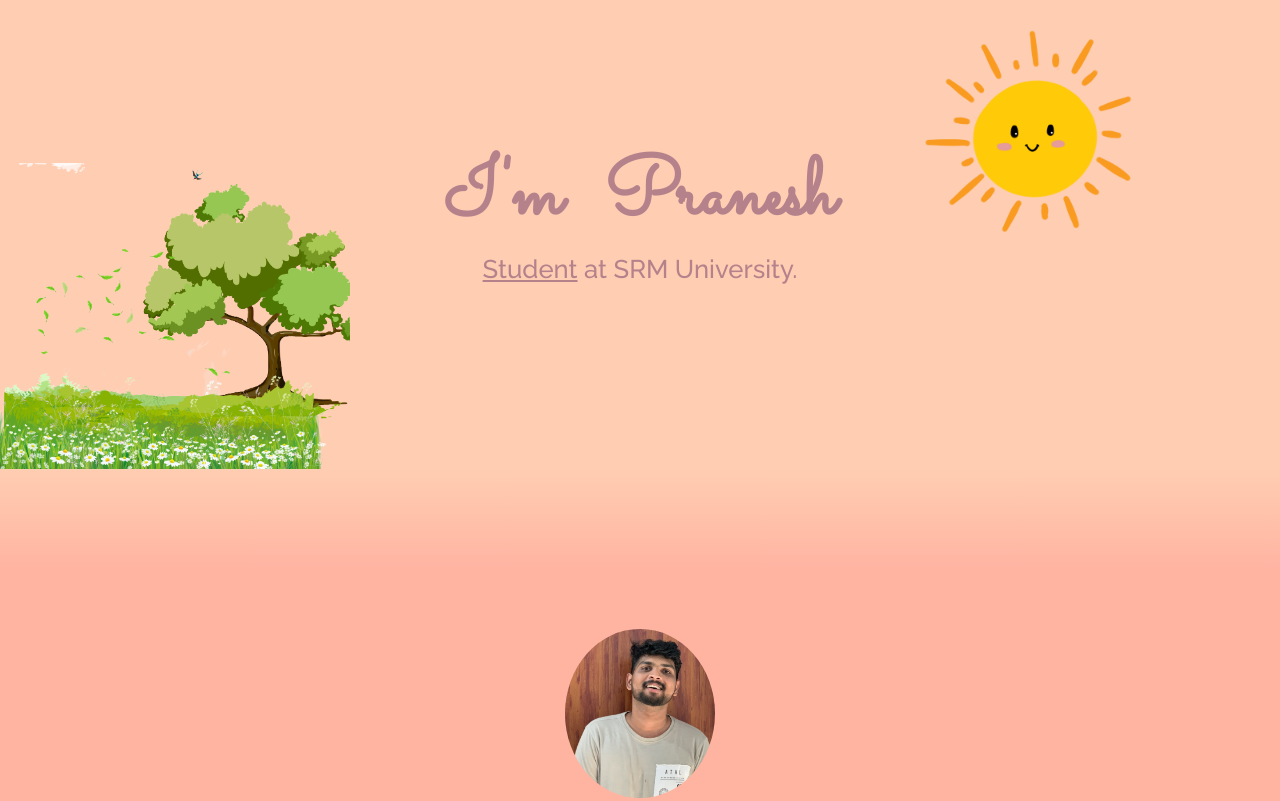
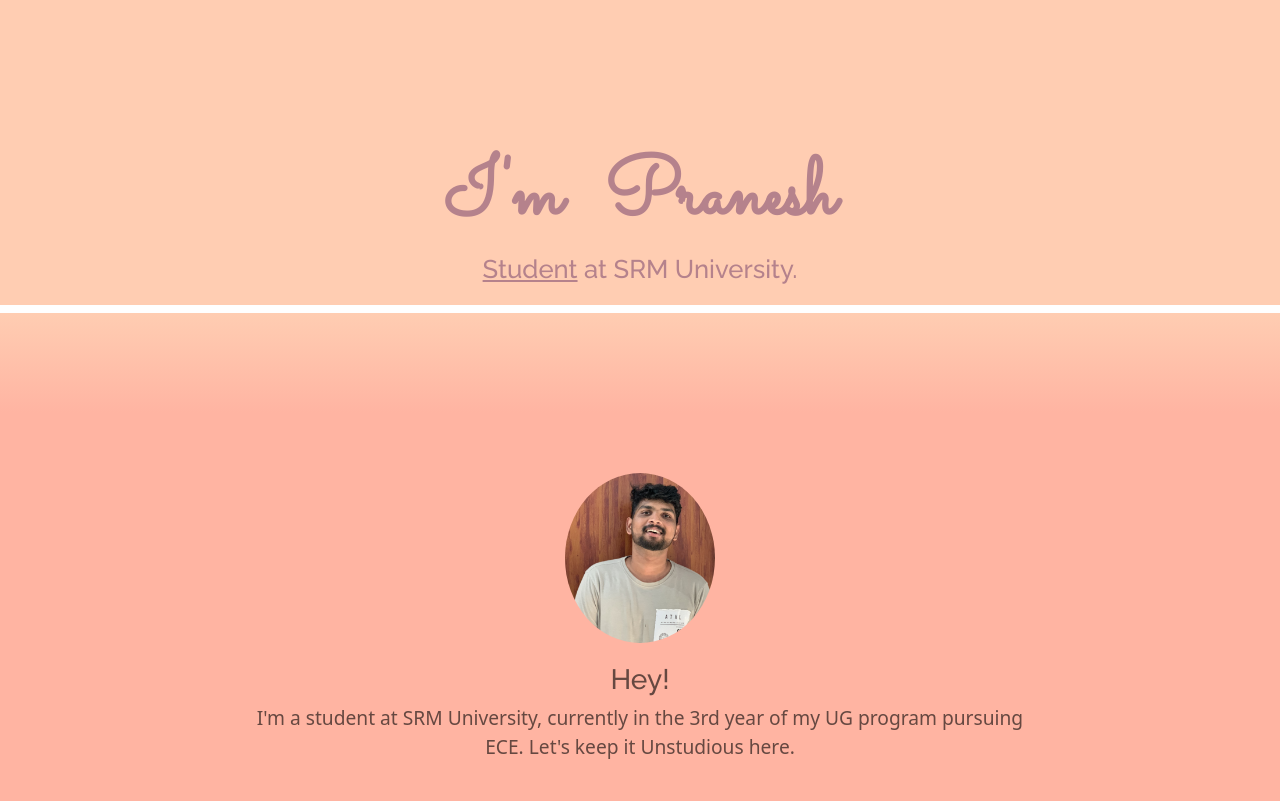
Before and after one commit to Pranesh-M25/personal-site, a plain HTML site: page index.html in a window 1280 px wide. Shown: the top 801 px of the page. Drawn offline with nearby package versions, Linux system fonts and the light colour scheme.

Commit message:
index.html

```diff
--- a/index.html
+++ b/index.html
@@ -17,10 +17,8 @@
 </head>
 <body>
     <div class="hero">
-        <img class="sun" src="./assets/sun png.png" alt="">
         <h1 class="name">I'm Pranesh</h1>
         <h2 class="about"> <span class="student">Student</span> at SRM University.</h2>
-        <img class="tree" src="./assets/tree png.png" alt="">
     </div>
     <div class="gradient">
 
```
